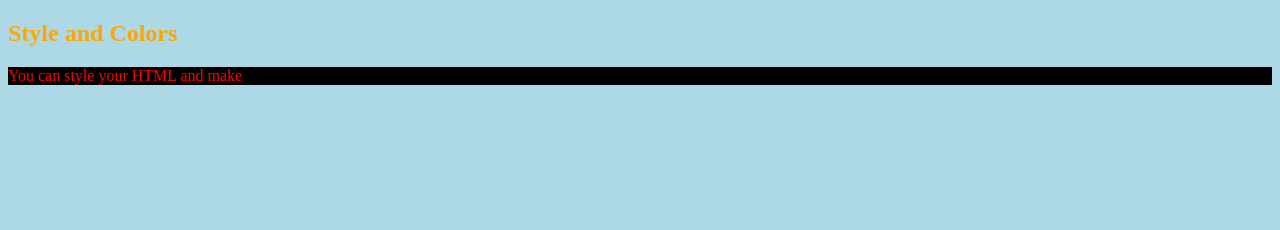
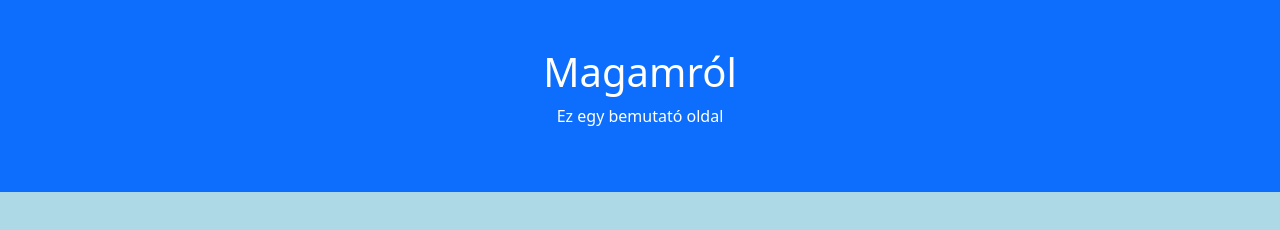
Before and after one commit to Mocu0809/First-project, a plain HTML site: page Index.html in a window 1280 px wide. Drawn offline with Linux system fonts and the light colour scheme.

Commit message:
header done

```diff
--- a/Index.html
+++ b/Index.html
@@ -1,14 +1,16 @@
 <!DOCTYPE html>
-<html lang="en">
+<html lang="hu">
 <head>
     <meta charset="UTF-8">
     <meta http-equiv="X-UA-Compatible" content="IE=edge">
     <meta name="viewport" content="width=device-width, initial-scale=1.0">
-    <title>My first html page </title>
+    <link rel="stylesheet" href="bs/bootstrap-5.0.2-dist/bootstrap-5.0.2-dist/css/bootstrap.min.css">
+    <title>Óvári Csanád</title>
 </head>
 <body style="background-color:lightblue;">
-    <h2 style=" color:orange"> Style and Colors</h2>
-    <p style="color:red; background-color:black">You can style your HTML and make</p>
-
+ <div class="container-fluid p-5 bg-primary text-white text-center">
+<h1>Magamról</h1>
+ <p>Ez egy bemutató oldal</p>
+</div>
 </body>
 </html>
```
